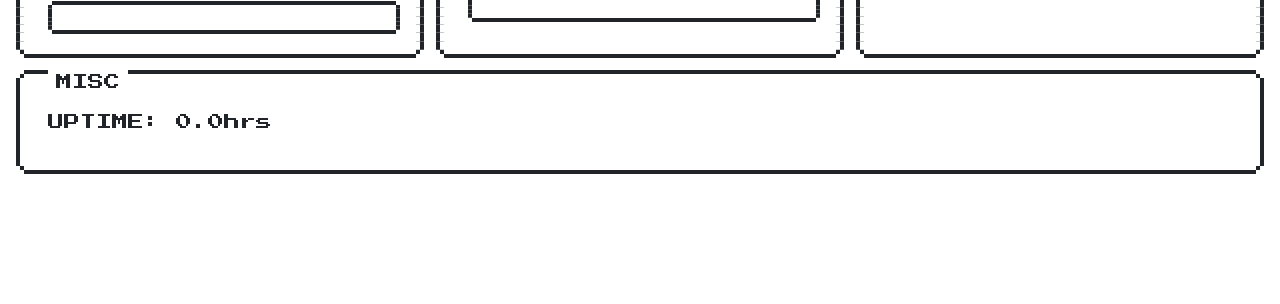
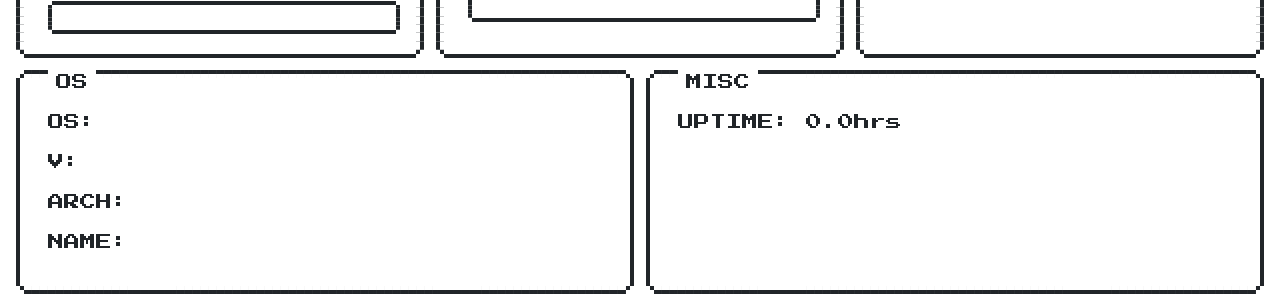
Before and after one commit to NedWilbur/SimpleSystemMonitor, a Vue app in the folder client/: page / in a window 1280 px wide. Shown: the part 165-469 px from the top of the page. Built offline with nearby package versions, Linux system fonts and the light colour scheme; no server answers.

Commit message:
Added OS module

```diff
--- /dev/null
+++ b/client/src/components/OS.vue
@@ -0,0 +1,19 @@
+<template>
+  <div>
+    <p>OS: {{ os.distro }}</p>
+    <p>V: {{ os.release }}</p>
+    <p>ARCH: {{ os.arch }}</p>
+    <p>NAME: {{ os.hostname }}</p>
+  </div>
+</template>
+
+<script>
+export default {
+  name: "OS",
+  props: ["os"],
+  computed: {},
+};
+</script>
+
+<style>
+</style>
--- a/client/src/views/App.vue
+++ b/client/src/views/App.vue
@@ -11,6 +11,9 @@
       <ItemContainer :title="'DISK'">
         <DISK :diskinfo="diskinfo"></DISK>
       </ItemContainer>
+      <ItemContainer :title="'OS'">
+        <OS :os="os"></OS>
+      </ItemContainer>
       <ItemContainer :title="'MISC'">
         <MISC :uptime="uptime"></MISC>
       </ItemContainer>
@@ -23,6 +26,7 @@ import ItemContainer from "@/components/ItemContainer.vue";
 import CPU from "@/components/CPU.vue";
 import MEM from "@/components/MEM.vue";
 import DISK from "@/components/DISK.vue";
+import OS from "@/components/OS.vue";
 import MISC from "@/components/MISC.vue";
 
 const BASE_URL = "http://localhost:5000/api";
@@ -35,6 +39,7 @@ export default {
     CPU,
     MEM,
     DISK,
+    OS,
     MISC,
   },
   data() {
@@ -45,6 +50,7 @@ export default {
       diskinfo: {},
       hostname: "",
       uptime: "",
+      os: {},
     };
   },
   created() {
@@ -80,16 +86,17 @@ export default {
         .catch((err) => console.log(err));
     },
     fetchStatic() {
-      // hostname
-      fetch(`${BASE_URL}/sys/hostname`)
-        .then((res) => res.json())
-        .then((data) => (this.hostname = data))
-        .catch((err) => console.log(err));
-
       // diskinfo
       fetch(`${BASE_URL}/sys/diskinfo`)
         .then((res) => res.json())
         .then((data) => (this.diskinfo = data))
+        .catch((err) => console.log(err));
+
+      // os (includes hostname)
+      fetch(`${BASE_URL}/sys/os`)
+        .then((res) => res.json())
+        .then((data) => (this.os = data))
+        .then((data) => (this.hostname = data.hostname))
         .catch((err) => console.log(err));
     },
     // fetch(url, obj) {
```
Also changed, not shown: 1 other file (tests, documents, lock files or other folders).
